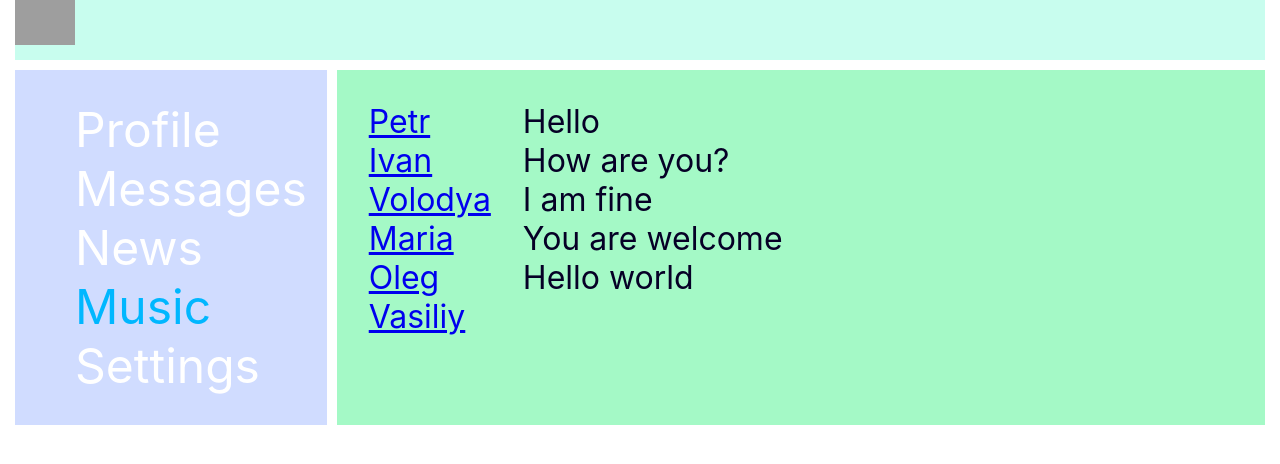
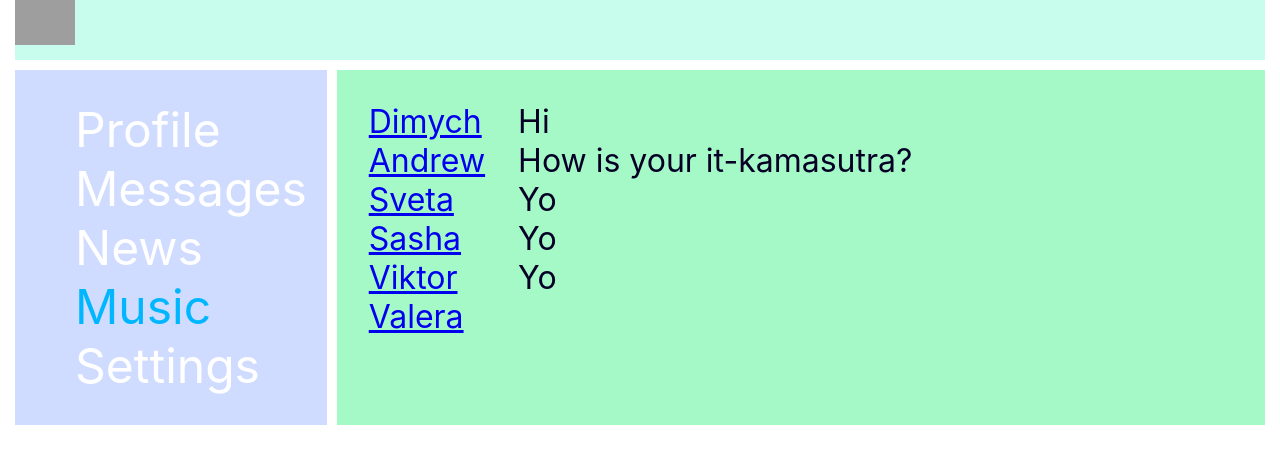
Before and after one commit to JuliaAvona/react-100, a React (Create React App) app in the folder react-100/: page /music in a window 1280 px wide. Shown: the top 464 px of the page. Built offline with nearby package versions, Linux system fonts and the light colour scheme; grey boxes are pictures that could not be loaded.

Commit message:
feat: lesson 29

```diff
--- a/react-100/src/App.js
+++ b/react-100/src/App.js
@@ -6,7 +6,7 @@ import Navbar from './components/Navbar/Navbar';
 import Profile from './components/Profile/Profile';
 import Dialogs from './components/Dialogs/Dialogs';
 
-const App = () => {
+const App = (props) => {
   return (
     <BrowserRouter>
       <div className="app-wrapper">
@@ -14,19 +14,34 @@ const App = () => {
         <Navbar />
         <div className="app-wrapper-content">
           <Routes>
-            <Route path="/profile" element={<Profile />} />
+            <Route
+              path="/profile"
+              element={<Profile state={props.state.profilePage} />}
+            />
           </Routes>
           <Routes>
-            <Route path="/messages" element={<Dialogs />} />
+            <Route
+              path="/messages"
+              element={<Dialogs state={props.state.dialogsPage} />}
+            />
           </Routes>
           <Routes>
-            <Route path="/news" element={<Profile />} />
+            <Route
+              path="/news"
+              element={<Profile state={props.state.profilePage} />}
+            />
           </Routes>
           <Routes>
-            <Route path="/music" element={<Dialogs />} />
+            <Route
+              path="/music"
+              element={<Dialogs state={props.state.dialogsPage} />}
+            />
           </Routes>
           <Routes>
-            <Route path="/settings" element={<Profile />} />
+            <Route
+              path="/settings"
+              element={<Profile state={props.state.profilePage} />}
+            />
           </Routes>
         </div>
       </div>
--- a/react-100/src/components/Dialogs/Dialogs.jsx
+++ b/react-100/src/components/Dialogs/Dialogs.jsx
@@ -2,14 +2,14 @@ import React from 'react';
 import styles from './Dialogs.module.css';
 import DialogItem from './DialogItem/DialogItem';
 import Message from './Message/Message';
-import MessageData from '../../data/messages';
-import DialogsData from '../../data/dialogs';
 
 const Dialogs = (props) => {
-  const dialogs = DialogsData.map((d) => (
+  const dialogs = props.state.dialogs.map((d) => (
     <DialogItem id={d.id} name={d.name} />
   ));
-  const messages = MessageData.map((m) => <Message message={m.message} />);
+  const messages = props.state.messages.map((m) => (
+    <Message message={m.message} />
+  ));
 
   return (
     <div className={styles.dialogs}>
--- a/react-100/src/components/Profile/MyPosts/MyPosts.jsx
+++ b/react-100/src/components/Profile/MyPosts/MyPosts.jsx
@@ -1,10 +1,9 @@
 import React from 'react';
 import components from './MyPosts.module.css';
 import Post from './Post/Post';
-import posts from '../../../data/posts';
 
-const MyPosts = () => {
-  const postsElements = posts.map((p) => (
+const MyPosts = (props) => {
+  const postsElements = props.posts.map((p) => (
     <Post message={p.message} likesCount={p.likesCount} />
   ));
 
--- a/react-100/src/components/Profile/Profile.jsx
+++ b/react-100/src/components/Profile/Profile.jsx
@@ -2,12 +2,12 @@ import React from 'react';
 import MyPosts from './MyPosts/MyPosts';
 import ProfileInfo from './ProfileInfo/ProfileInfo';
 
-const Profile = () => {
+const Profile = (props) => {
   return (
     <div>
       <ProfileInfo />
       <div>
-        <MyPosts />
+        <MyPosts posts={props.state.posts} />
       </div>
     </div>
   );
--- a/react-100/src/index.js
+++ b/react-100/src/index.js
@@ -3,15 +3,13 @@ import ReactDOM from 'react-dom/client';
 import './index.css';
 import App from './App';
 import reportWebVitals from './reportWebVitals';
+import state from './redux/state';
 
 const root = ReactDOM.createRoot(document.getElementById('root'));
 root.render(
   <React.StrictMode>
-    <App />
+    <App state={state} />
   </React.StrictMode>
 );
 
-// If you want to start measuring performance in your app, pass a function
-// to log results (for example: reportWebVitals(console.log))
-// or send to an analytics endpoint. Learn more: https://bit.ly/CRA-vitals
 reportWebVitals();
--- /dev/null
+++ b/react-100/src/redux/state.js
@@ -0,0 +1,30 @@
+let state = {
+    profilePage: {
+        posts: [
+            {id: 1, message: 'Hi, how are you?', likesCount: 12},
+            {id: 2, message: 'It\'s my first post', likesCount: 11},
+            {id: 3, message: 'Blabla', likesCount: 11},
+            {id: 4, message: 'Dada', likesCount: 11}
+        ]
+    },
+    dialogsPage: {
+        dialogs: [
+            {id: 1, name: 'Dimych'},
+            {id: 2, name: 'Andrew'},
+            {id: 3, name: 'Sveta'},
+            {id: 4, name: 'Sasha'},
+            {id: 5, name: 'Viktor'},
+            {id: 6, name: 'Valera'}
+        ],
+        messages: [
+            {id: 1, message: 'Hi'},
+            {id: 2, message: 'How is your it-kamasutra?'},
+            {id: 3, message: 'Yo'},
+            {id: 4, message: 'Yo'},
+            {id: 5, message: 'Yo'}
+        ]
+    },
+    sidebar: {}
+}
+
+export default state;
```
